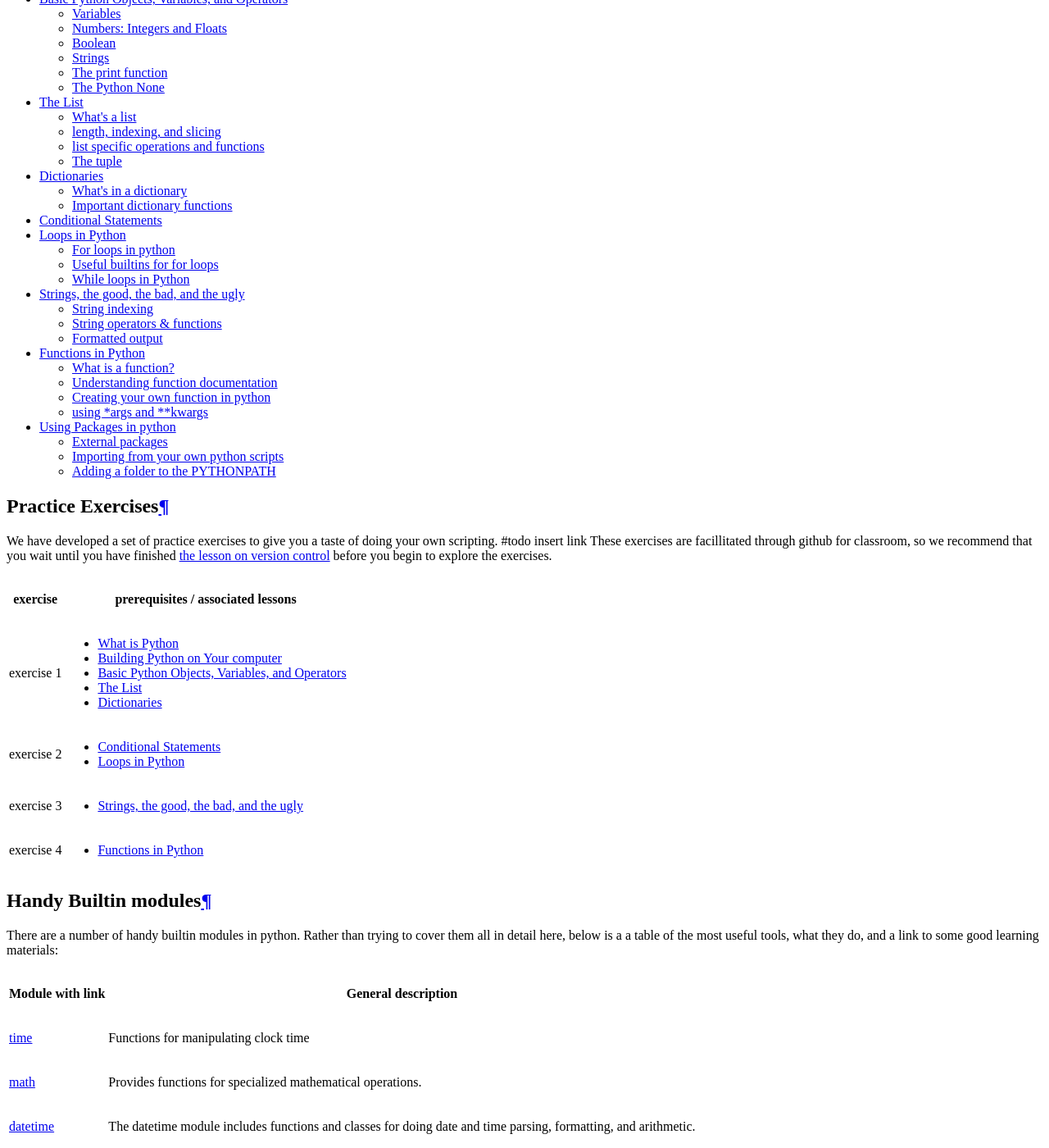
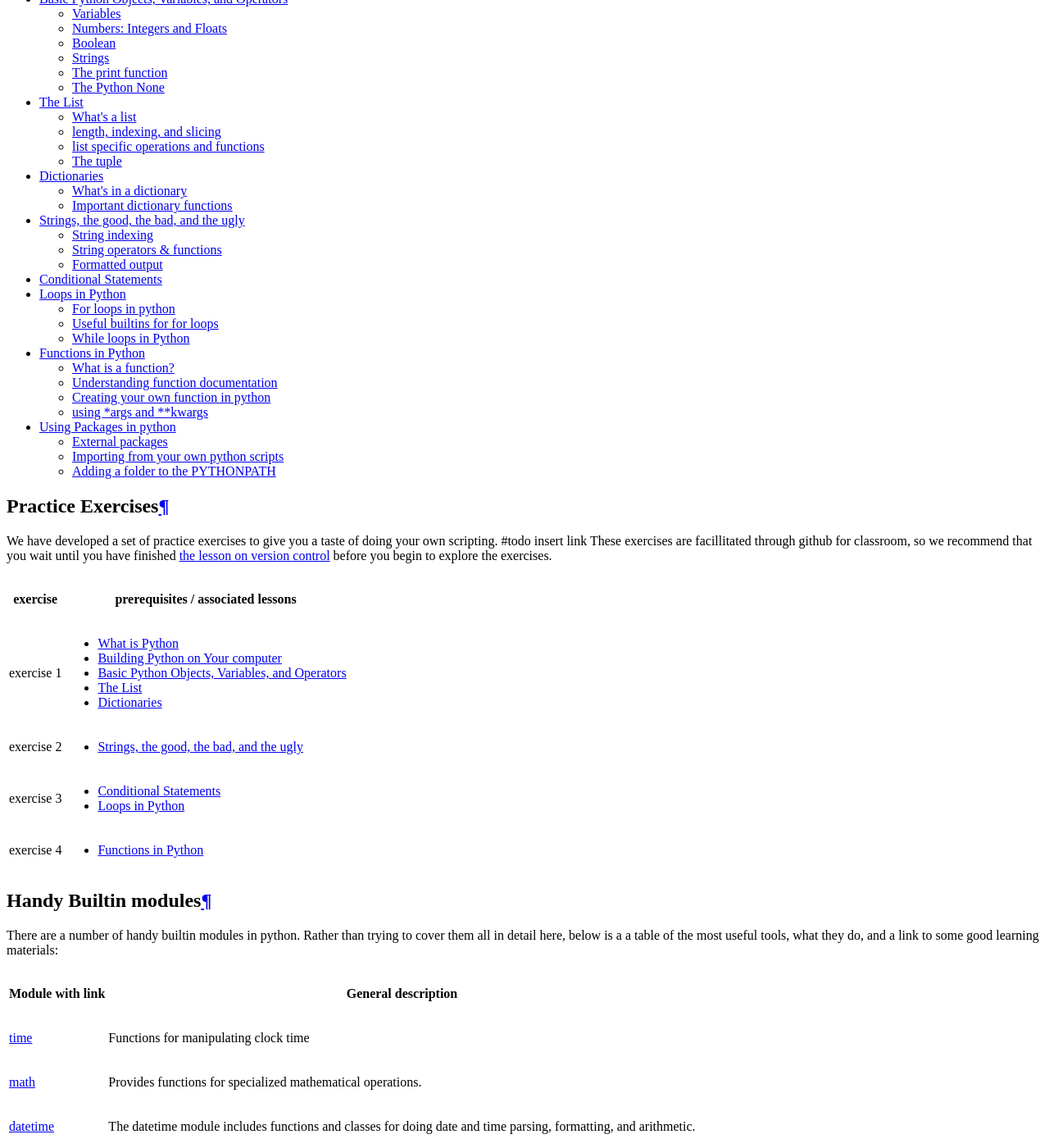
Before and after one commit to hansonmcoombs/training-basic_python, a Sphinx documentation site: the page built from sphinx/source/index.rst, in a window 1280 px wide and 1400 px high, scrolled down 1068 px. Shown: the whole window at 82% size. Built offline with Sphinx 7.4.7 and the Read the Docs theme 2.0.0, drawn with Linux system fonts in a browser that asks for light colours; some of the changed text lies outside the part shown.

Commit message:
minor order tweak

```diff
--- a/sphinx/source/index.rst
+++ b/sphinx/source/index.rst
@@ -16,9 +16,9 @@ them to install python, introduce them to the basics of raw python as well as fa
     basic_objects.rst
     the_list.rst
     dictionaries.rst
+    string_details_formatted_output.rst
     conditional_statements.rst
     loops.rst
-    string_details_formatted_output.rst
     functions.rst
     packages_imports.rst
 
@@ -57,14 +57,14 @@ These exercises are facillitated through github for classroom, so we recommend t
 |             | .. toctree::                                          |
 |             |     :maxdepth: 1                                      |
 | exercise 2  |                                                       |
-|             |     conditional_statements.rst                        |
-|             |     loops.rst                                         |
+|             |     string_details_formatted_output.rst               |
 |             |                                                       |
 +-------------+-------------------------------------------------------+
 |             | .. toctree::                                          |
 |             |     :maxdepth: 1                                      |
 | exercise 3  |                                                       |
-|             |     string_details_formatted_output.rst               |
+|             |     conditional_statements.rst                        |
+|             |     loops.rst                                         |
 |             |                                                       |
 +-------------+-------------------------------------------------------+
 |             | .. toctree::                                          |
```
